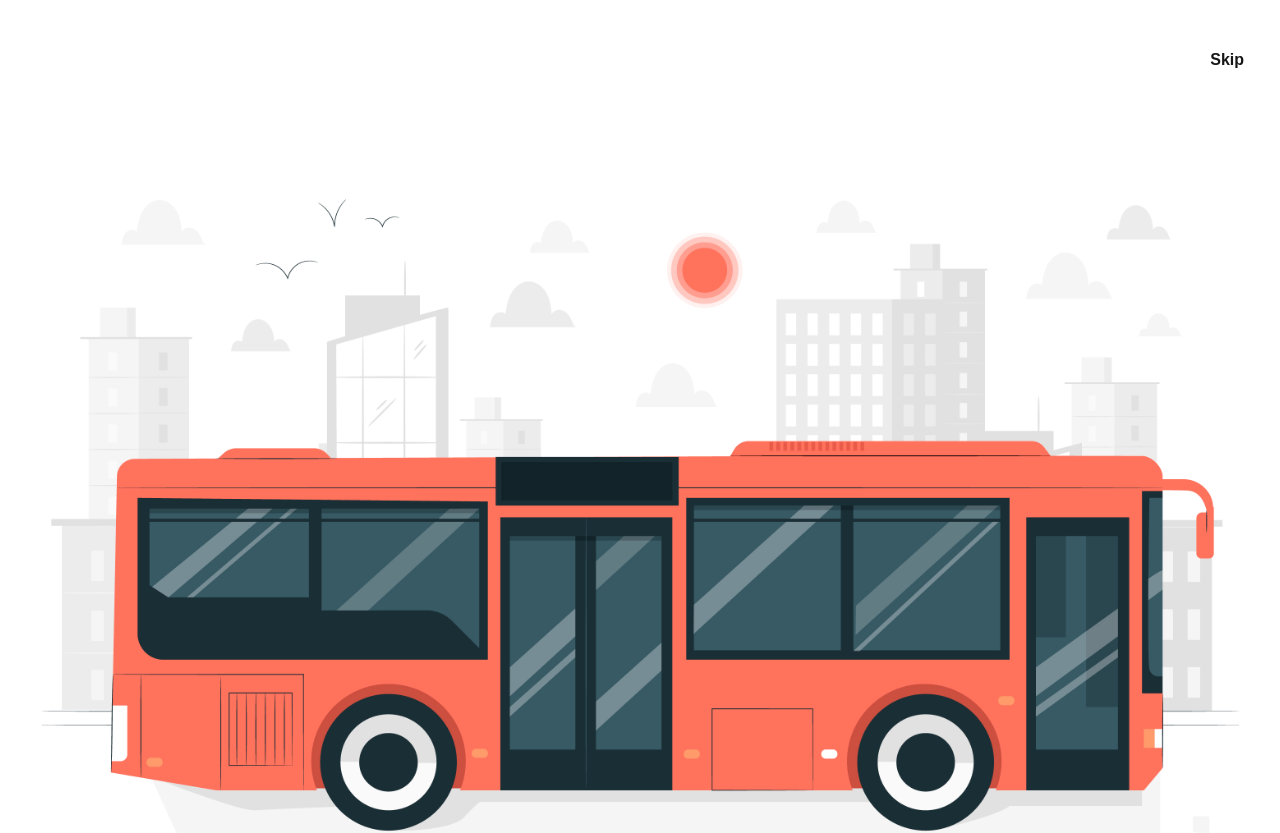
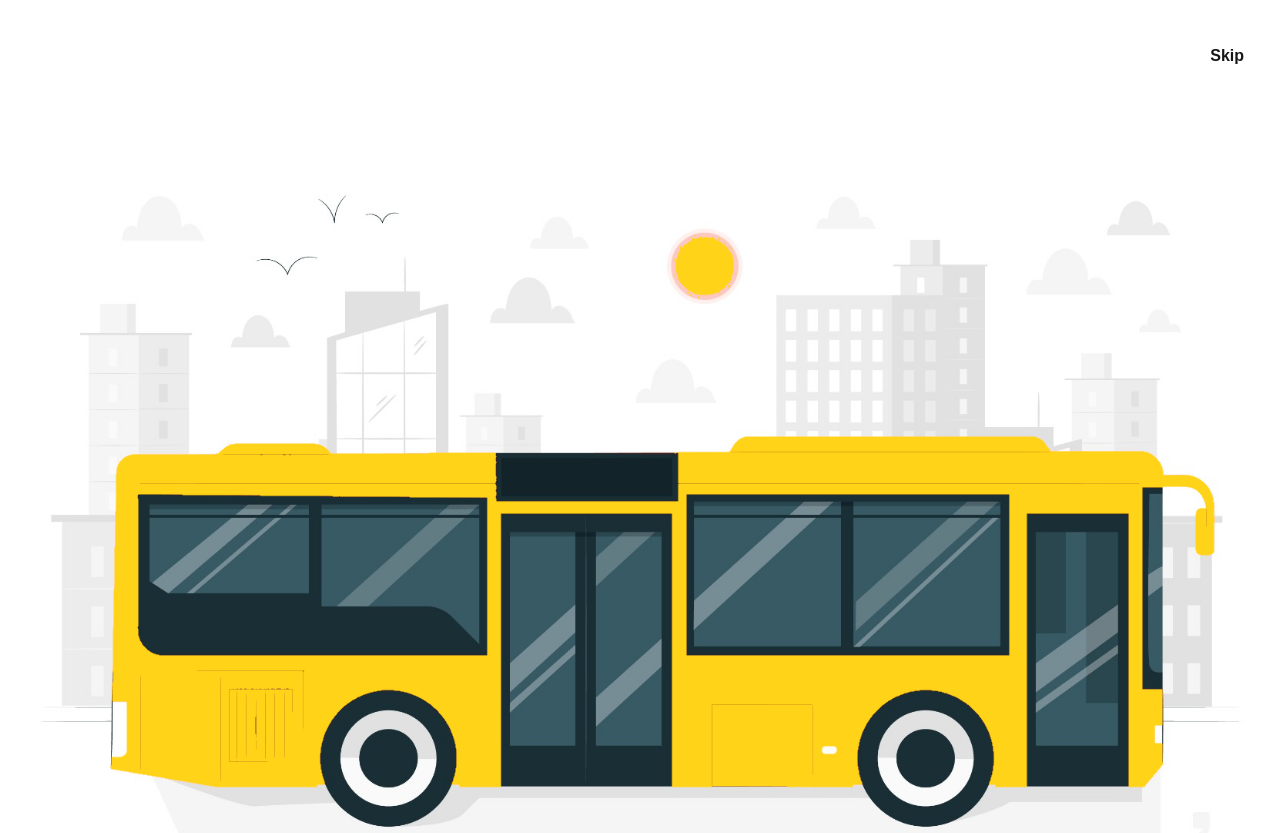
Before and after one commit to namanpunn/btrackmru, a Next.js app: page / in a window 1280 px wide. Shown: the top 833 px of the page. Built offline with nearby package versions, Linux system fonts and the light colour scheme.

Commit message:
user page update32132

```diff
--- a/components/Home.js
+++ b/components/Home.js
@@ -4,7 +4,7 @@ import { useRouter } from "next/navigation";
 const Home = () => {
   const router = useRouter();
   return (
-    <section className="flex flex-col items-center gap-7 h-screen p-6 mt-1">
+    <section className="flex flex-col items-center gap-7 h-screen p-6">
       {/* Skip button */}
       <div className="flex justify-end w-full pt-5 p-3">
         <button
@@ -18,7 +18,7 @@ const Home = () => {
       {/* Image */}
       <div className="flex justify-center items-center my-6">
         <Image
-          src="/images/bus.jpg"
+          src="/images/busy.png"
           alt="School bus"
           width={350}
           height={300}
@@ -48,7 +48,7 @@ const Home = () => {
       <button
         type="button"
         onClick={() => router.push("/user")}
-        className="bg-[#FDD51A] border-black border-1 text-white text-lg py-3 px-12 rounded-full mt-4 hover:bg-blue-700 focus:outline-none focus:ring-2 focus:ring-blue-500 focus:ring-offset-2 transition "
+        className="bg-[#FDD51A] border-black border-1 text-white text-lg py-3 px-12 rounded-full mt-4 hover:bg-[#f7d74b] focus:outline-none focus:ring-2 focus:ring-blue-500 focus:ring-offset-2 transition "
       >
         Get Started
       </button>
```
Also changed, not shown: public/images/busy.png (added).
